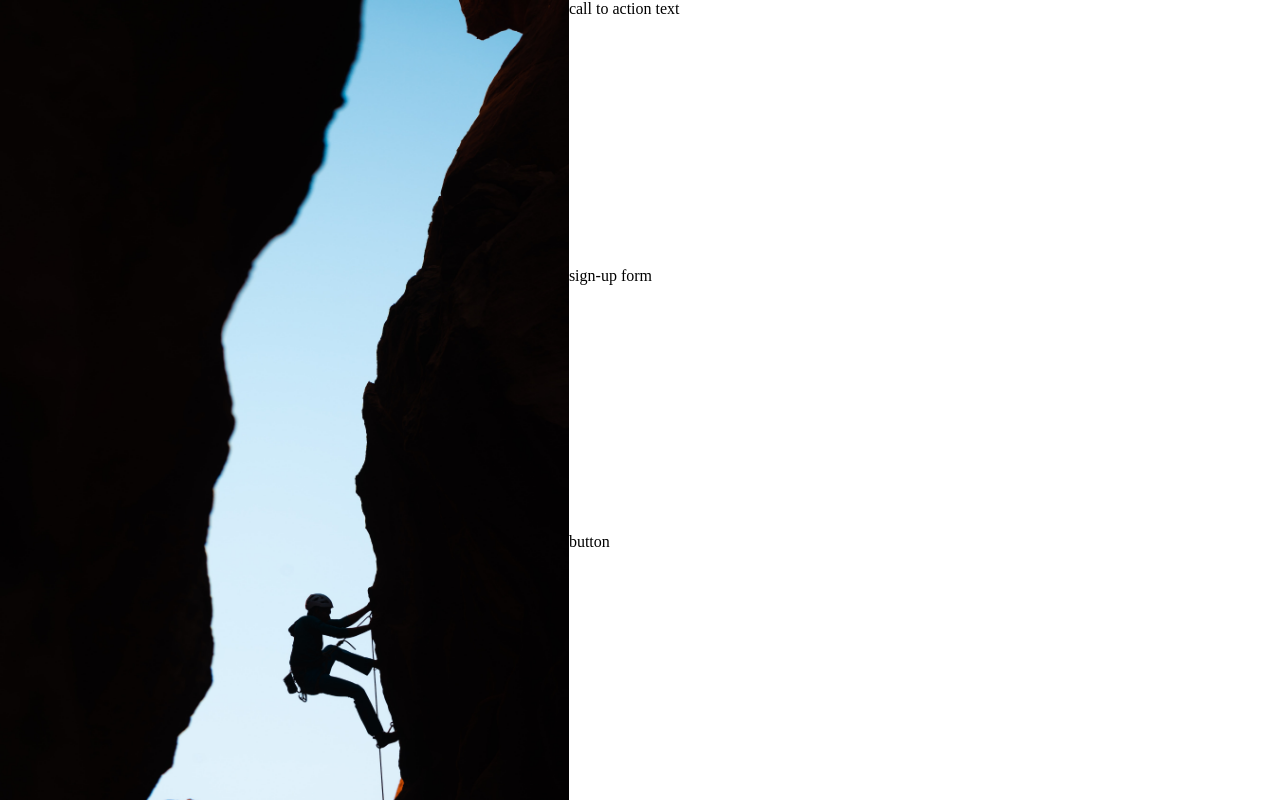
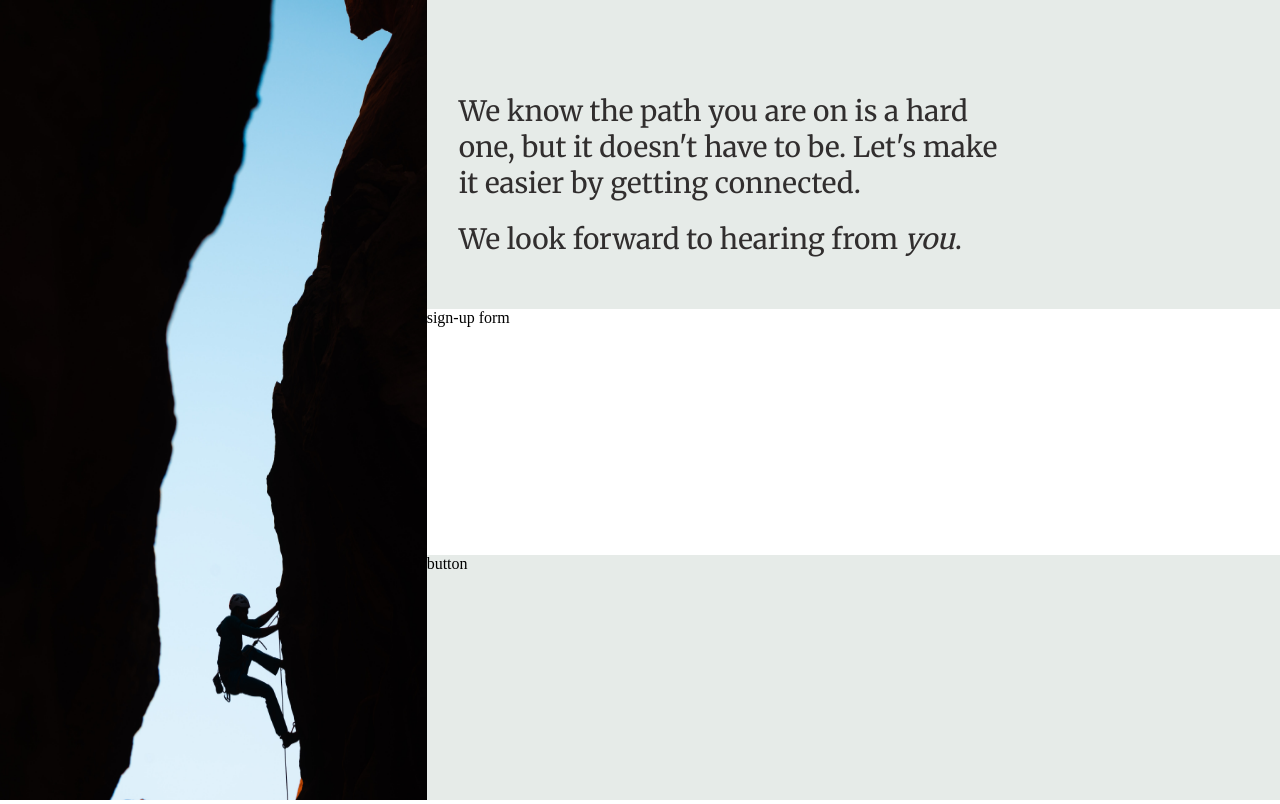
Before and after one commit to JLAcosta1/odin-sign-up-form, a plain HTML site: page index.html in a window 1280 px wide. Drawn offline with Linux system fonts and the light colour scheme.

Commit message:
Finish 1st section of form-card

```diff
--- a/index.html
+++ b/index.html
@@ -13,7 +13,8 @@
         </div>
         <div class="form-card">
             <div class="form-call-to-action">
-                call to action text
+                <p>We know the path you are on is a hard one, but it doesn't have to be. Let's make it easier by getting connected.</p>
+                <p>We look forward to hearing from <em>you</em>.</p>
             </div>
             <div class="form-sign-up">
                 sign-up form
--- a/style.css
+++ b/style.css
@@ -1,3 +1,5 @@
+@import url('https://fonts.googleapis.com/css2?family=Merriweather&display=swap');
+
 html {
     height: 100%;
 }
@@ -10,7 +12,7 @@ body {
 }
 
 .img-card {
-    flex: 4 4 0;
+    flex: 1.5 1.5 0;
 }
 
 .img-card img {
@@ -19,11 +21,32 @@ body {
 }
 
 .form-card {
-    flex: 5 5 0;
+    flex: 3 3 0;
     display: flex;
     flex-direction: column;
+    background-color: #E6EBE8;
 }
 
-.form-card div {
+.form-card div{
     flex: 1 1 0;
 }
+
+.form-call-to-action {
+    display: flex;
+    flex-direction: column;
+    justify-content: end;
+    padding: 32px;
+    padding-right: 10em;
+    font-family: 'Merriweather', serif;
+    font-size: 28px;
+    color: #312e2e;
+}
+
+.form-call-to-action p {
+    margin: 0;
+    margin-bottom: 20px;
+}
+
+.form-sign-up {
+    background-color: #FFF;
+}
```
